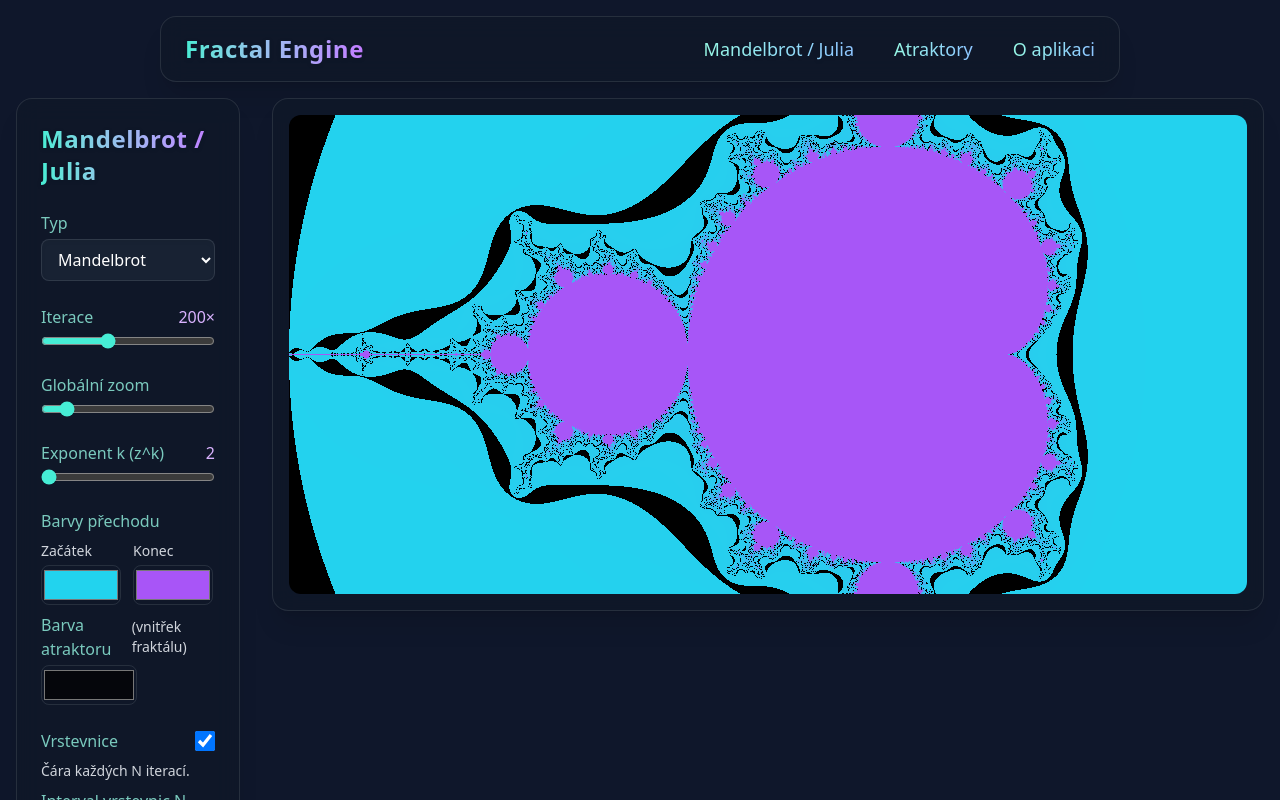
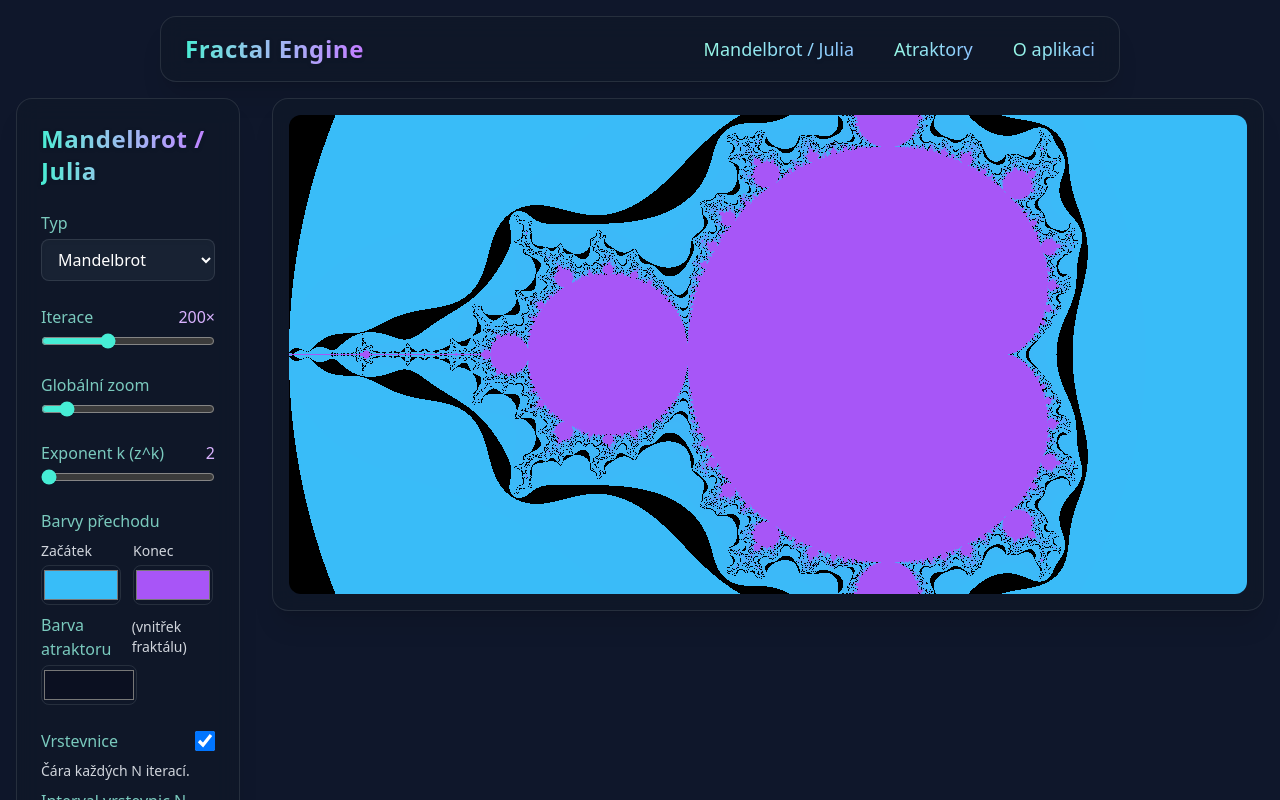
Before and after one commit to Explosiver001/FractalEngine, a Vue app: page / in a window 1280 px wide. Shown: the top 800 px of the page. Built offline with nearby package versions, Linux system fonts and the light colour scheme.

Commit message:
Centralize escape defaults

```diff
--- a/src/views/MandelbrotJuliaView.vue
+++ b/src/views/MandelbrotJuliaView.vue
@@ -2,7 +2,10 @@
 import { ref } from "vue";
 import EscapeControls from "../components/EscapeControls.vue";
 import FractalEscapeCanvas from "../components/FractalEscapeCanvas.vue";
-import type { EscapeSettings } from "../webgl/WebGLEscapeRenderer";
+import {
+  type EscapeSettings,
+  createEscapeSettings,
+} from "../webgl/WebGLEscapeRenderer";
 
 interface ViewState {
   centerX: number;
@@ -10,18 +13,7 @@ interface ViewState {
   scale: number;
 }
 
-const escapeSettings = ref<EscapeSettings>({
-  type: "mandelbrot",
-  iterations: 200,
-  power: 2,
-  colorA: "#22d3ee",
-  colorB: "#a855f7",
-  attractorColor: "#05060b",
-  juliaRe: -0.4,
-  juliaIm: 0.6,
-  showContours: true,
-  contourStep: 5,
-});
+const escapeSettings = ref<EscapeSettings>(createEscapeSettings());
 
 const viewState = ref<ViewState>({
   centerX: -0.5,
--- a/src/webgl/WebGLEscapeRenderer.ts
+++ b/src/webgl/WebGLEscapeRenderer.ts
@@ -13,6 +13,23 @@ export interface EscapeSettings {
   juliaIm: number;
   showContours: boolean;
   contourStep: number;
+}
+
+export const DEFAULT_ESCAPE_SETTINGS: EscapeSettings = {
+  type: "mandelbrot",
+  iterations: 200,
+  power: 2,
+  colorA: "#38bdf8",
+  colorB: "#a855f7",
+  attractorColor: "#0b1021",
+  juliaRe: -0.4,
+  juliaIm: 0.6,
+  showContours: true,
+  contourStep: 5,
+};
+
+export function createEscapeSettings(): EscapeSettings {
+  return { ...DEFAULT_ESCAPE_SETTINGS };
 }
 
 export class WebGLEscapeRenderer {
@@ -57,18 +74,7 @@ export class WebGLEscapeRenderer {
     this.uShowContours = gl.getUniformLocation(this.program, "u_showContours");
     this.uContourStep = gl.getUniformLocation(this.program, "u_contourStep");
 
-    this.settings = {
-      type: "mandelbrot",
-      iterations: 200,
-      power: 2,
-      colorA: "#38bdf8",
-      colorB: "#a855f7",
-      attractorColor: "#0b1021",
-      juliaRe: -0.4,
-      juliaIm: 0.6,
-      showContours: true,
-      contourStep: 5,
-    };
+    this.settings = createEscapeSettings();
   }
 
   setOptions(opts: Partial<EscapeSettings>) {
```
